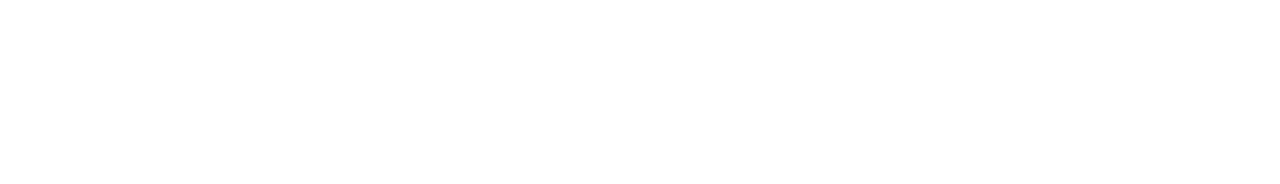
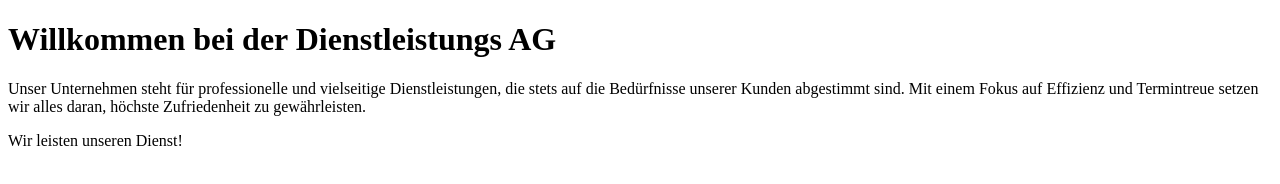
Before and after one commit to DamianToromanovic/randydamian, a plain HTML site: page index.html in a window 1280 px wide. Drawn offline with Linux system fonts and the light colour scheme.

Commit message:
correct version

```diff
--- a/index.html
+++ b/index.html
@@ -6,5 +6,10 @@
     <title>Lets Conflict!</title>
   </head>
   <body>
+    <h1>Willkommen bei der Dienstleistungs AG</h1>
+<p>
+    Unser Unternehmen steht für professionelle und vielseitige Dienstleistungen, die stets auf die Bedürfnisse unserer Kunden abgestimmt sind. Mit einem Fokus auf Effizienz und Termintreue setzen wir alles daran, höchste Zufriedenheit zu gewährleisten.
+</p>
+<p>Wir leisten unseren Dienst!</p>
   </body>
 </html>
```
